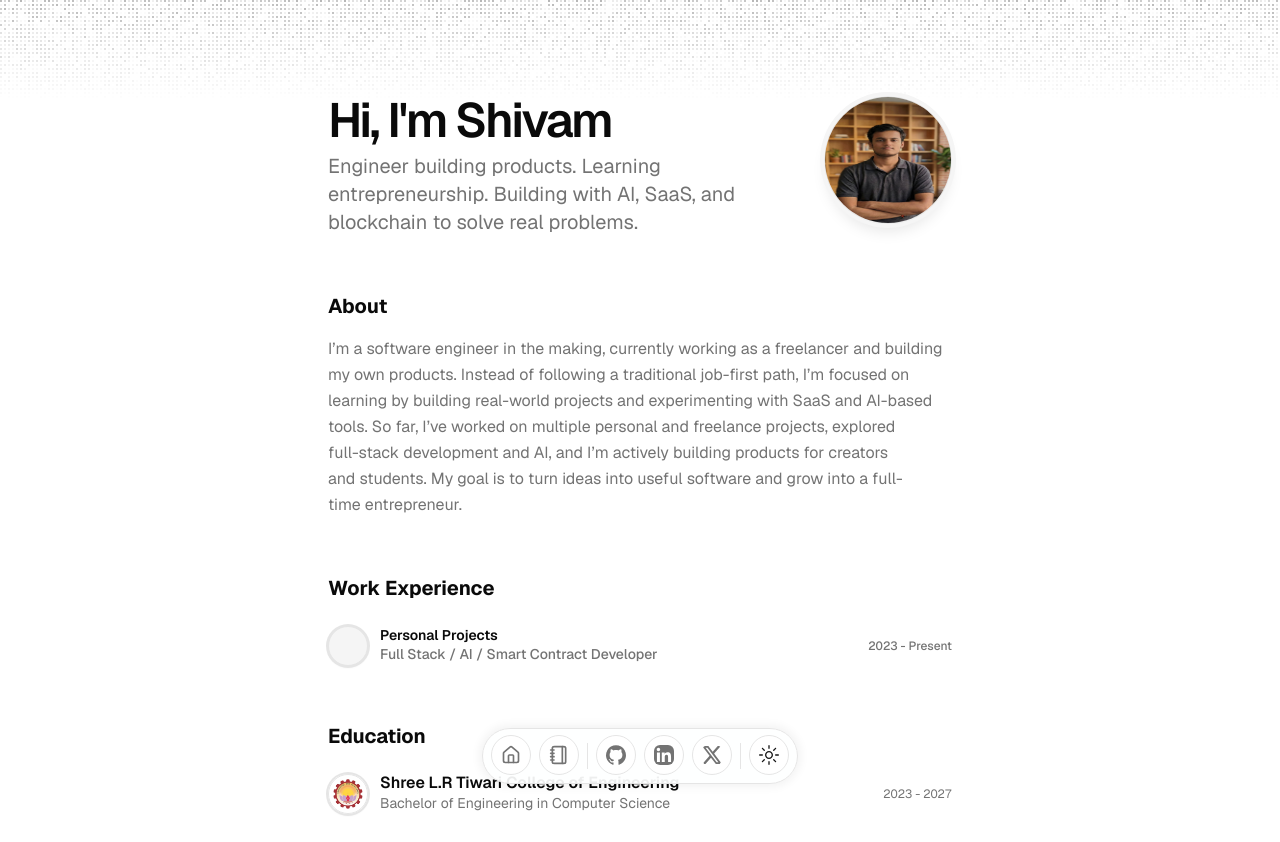
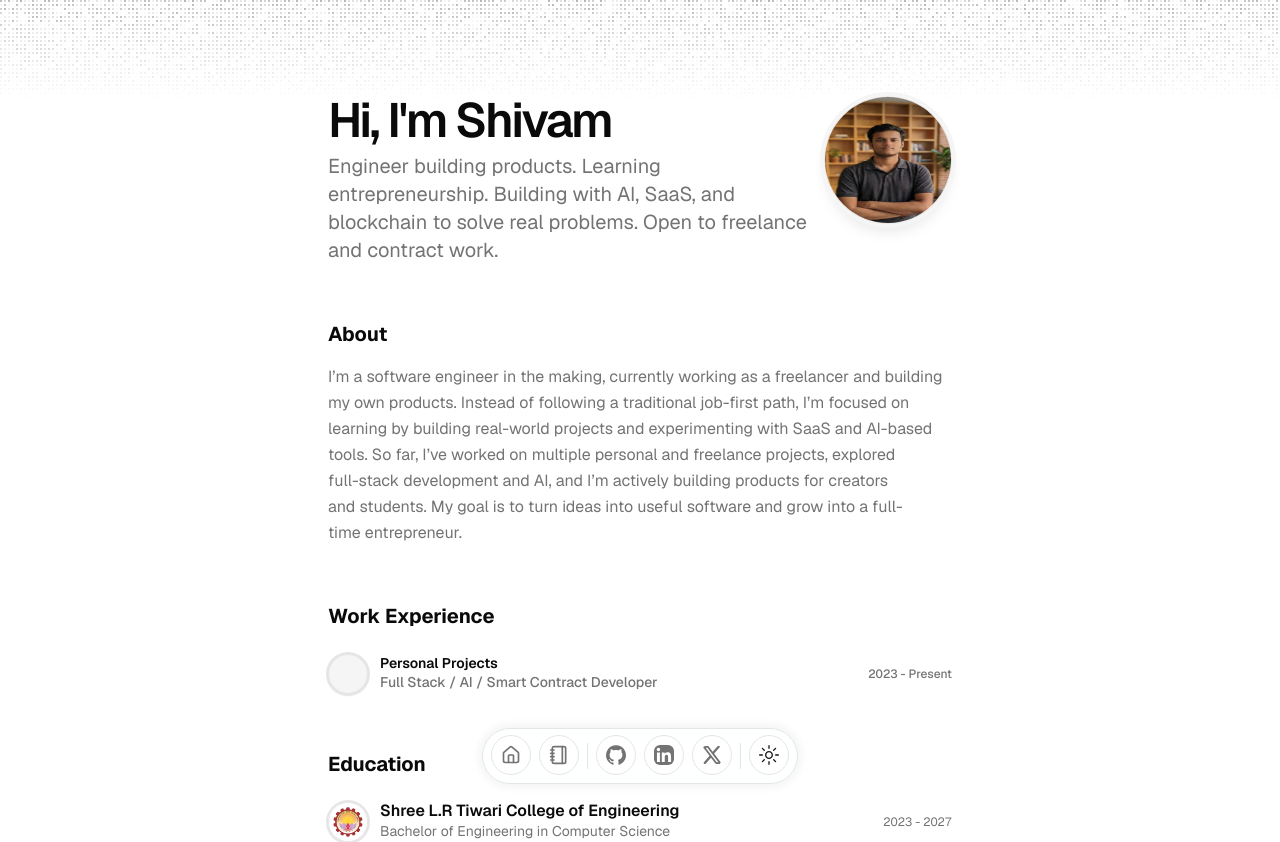
Before and after one commit to tiwarishivam-pixel/profile, a Next.js app: page / in a window 1280 px wide. Shown: the top 842 px of the page. Built offline with nearby package versions, Linux system fonts and the light colour scheme.

Commit message:
update resume description to indicate openness to freelance and contract work

```diff
--- a/src/data/resume.tsx
+++ b/src/data/resume.tsx
@@ -20,7 +20,7 @@ export const DATA = {
   location: "Mumbai, Maharashtra, India",
   locationLink: "https://www.google.com/maps/place/mumbai",
   description:
-    "Engineer building products. Learning entrepreneurship. Building with AI, SaaS, and blockchain to solve real problems.",
+    "Engineer building products. Learning entrepreneurship. Building with AI, SaaS, and blockchain to solve real problems. Open to freelance and contract work.",
   summary:
     "I’m a software engineer in the making, currently working as a freelancer and building my own products. Instead of following a traditional job-first path, I’m focused on learning by building real-world projects and experimenting with SaaS and AI-based tools. So far, I’ve worked on multiple personal and freelance projects, explored full-stack development and AI, and I’m actively building products for creators and students. My goal is to turn ideas into useful software and grow into a full-time entrepreneur.",
   avatarUrl: "/me.jpeg",
```
